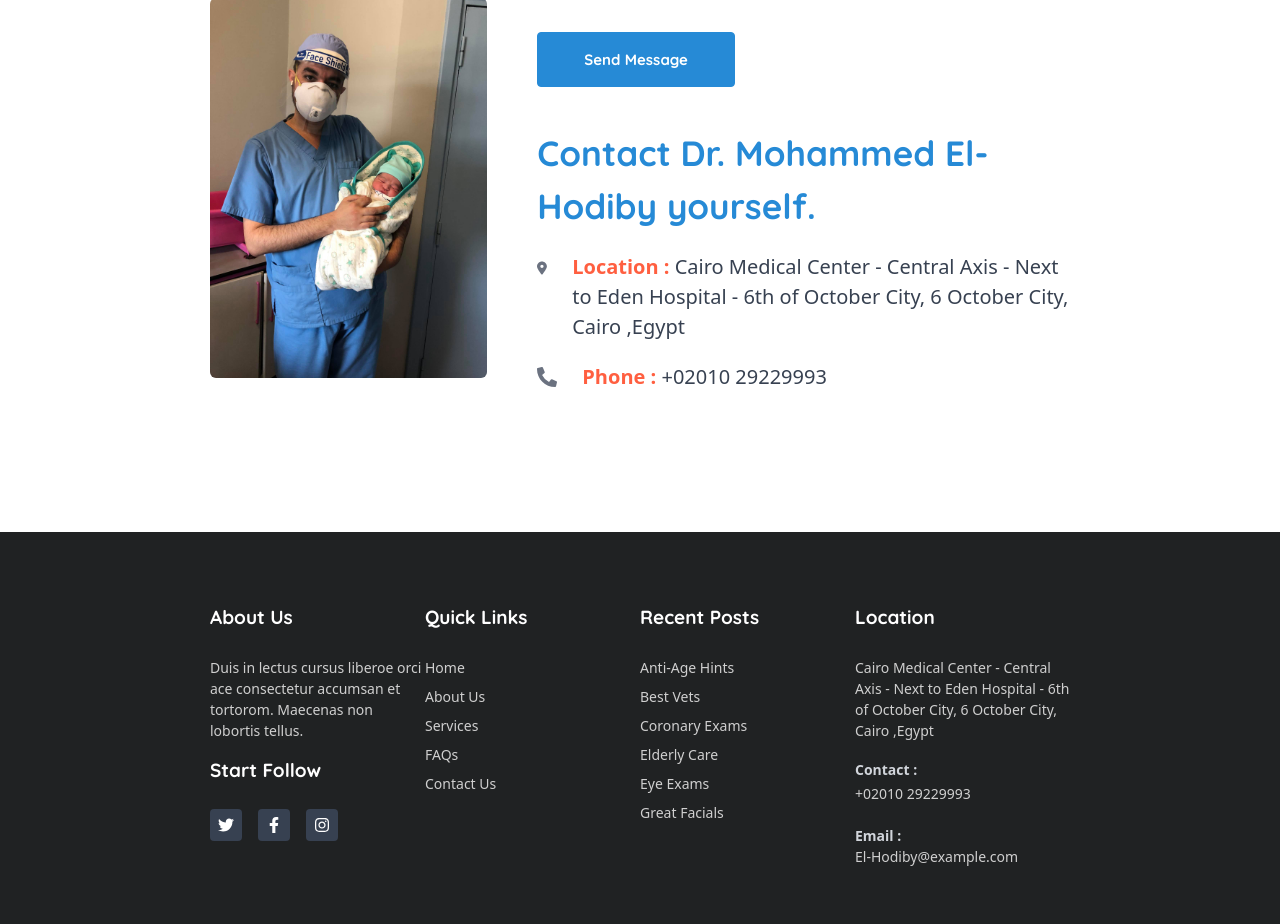
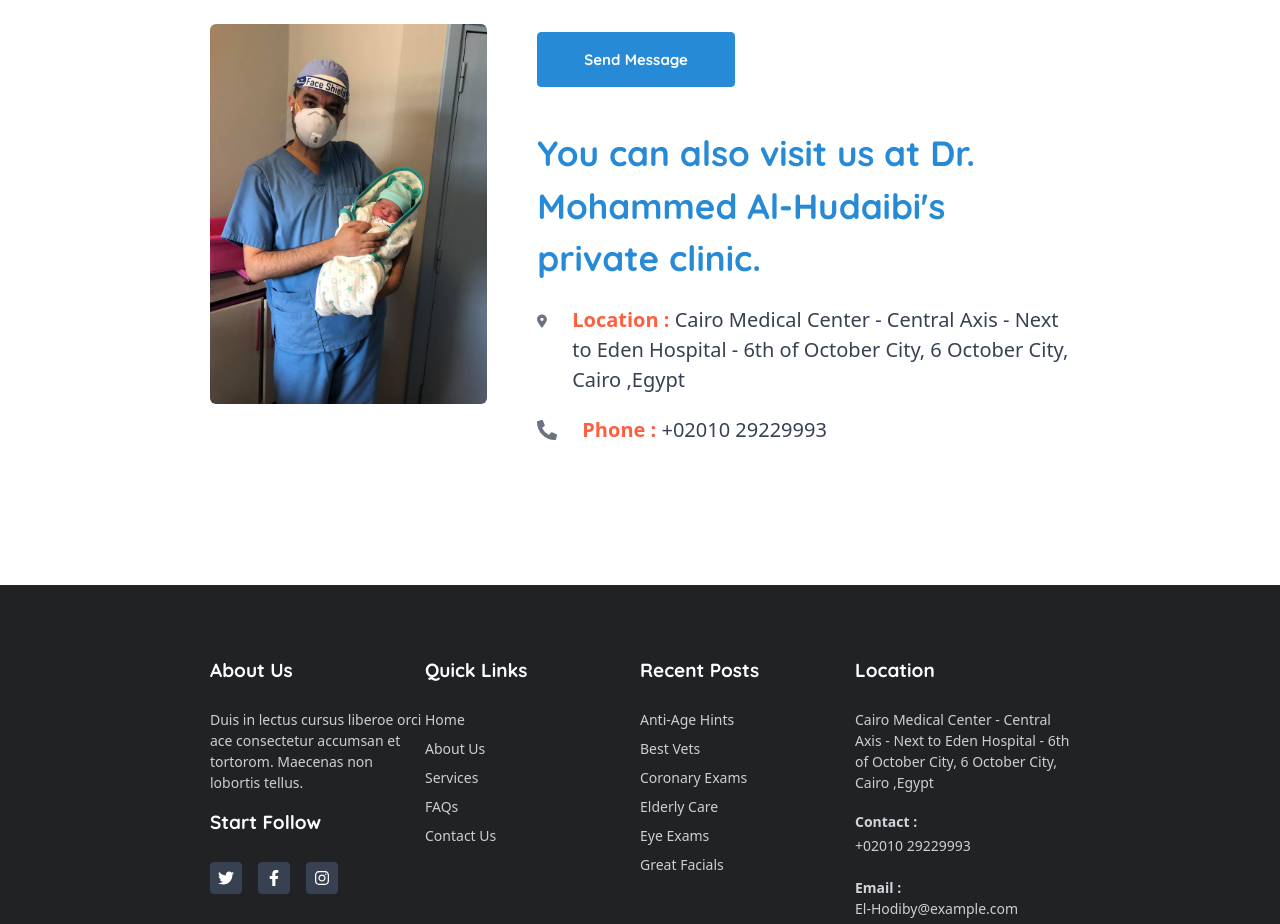
Before and after one commit to MohamedBadrr/Doctor, a React (Vite) app: page / in a window 1280 px wide. Shown: the part 4260-5184 px from the top of the page. Built offline with nearby package versions, Linux system fonts and the light colour scheme.

Commit message:
contanct onfo

```diff
--- a/src/component/ContactUs.tsx
+++ b/src/component/ContactUs.tsx
@@ -81,7 +81,7 @@ const ContactUs = () => {
 
               <div>
               <h1 className="text-center md:text-start text-[25px] md:text-[35px] font-bold font-Quicksand text-[#268ad6]">
-              {t("contactus.title")}
+              {t("contactus.infoContact")}
               </h1 >
 
                <div className=" flex  items-start  justify-start gap-[25px] my-[20px]">
```
